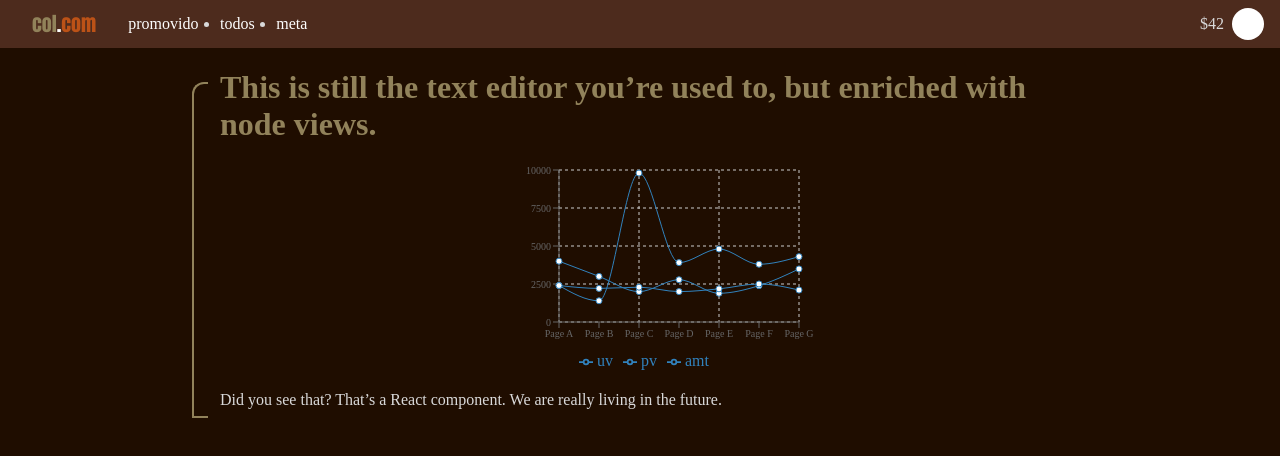
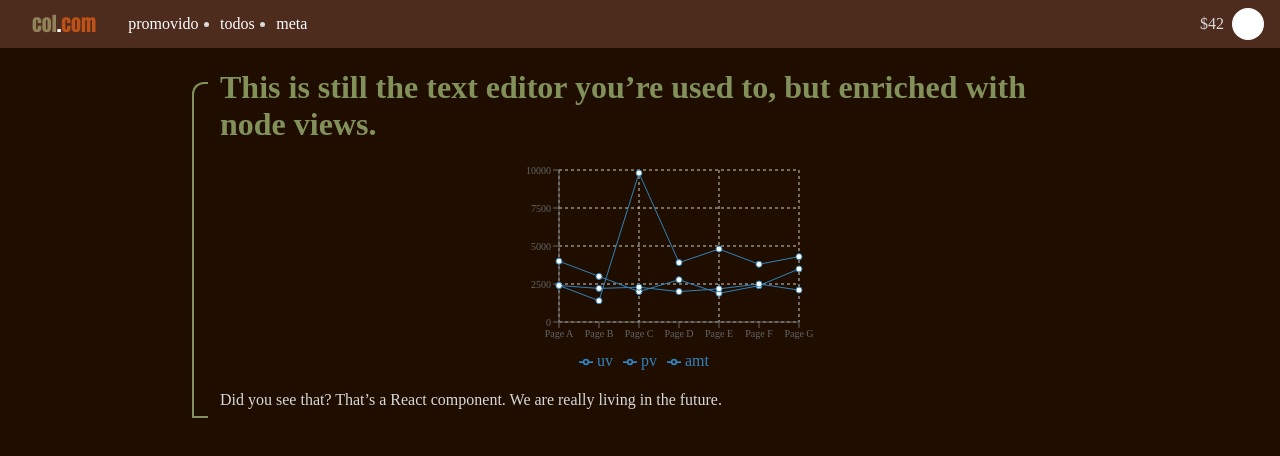
Before and after one commit to joallace/colcom, a React (Vite) app: page /write in a window 1280 px wide. Shown: the top 456 px of the page. Built offline with nearby package versions, Linux system fonts and the light colour scheme; some icons are missing.

Commit message:
Corrected chart insertion by button and a bit of styling

```diff
--- a/src/assets/scss/_export.module.scss
+++ b/src/assets/scss/_export.module.scss
@@ -5,4 +5,5 @@
     defaultGreen: $default-green;
     defaultOrange: $default-orange;
     defaultYellow: $default-yellow;
+    defaultInputBg: $default-input-bg;
 }
--- a/src/assets/scss/abstracts/_variables.scss
+++ b/src/assets/scss/abstracts/_variables.scss
@@ -5,9 +5,9 @@ $navbar-bg: #4D2B1D;
 $default-input-bg: darken($navbar-bg, 5%);
 
 // Default theme colors
-$default-green: #91825A;
+$default-green: #82915a;
 $default-orange: #BC5217;
-$default-yellow: #bcbc17;
+$default-yellow: #cdcd05;
 
 // Screen sizes
 $screen-sm: 640px;
--- a/src/components/Chart.jsx
+++ b/src/components/Chart.jsx
@@ -3,7 +3,7 @@ import { LineChart, Line, XAxis, YAxis, CartesianGrid, Tooltip, Legend } from 'r
 import { NodeViewWrapper, ReactNodeViewRenderer } from '@tiptap/react'
 import { mergeAttributes, Node } from '@tiptap/core'
 
-import { defaultOrange, defaultGreen, defaultYellow } from "@/assets/scss/_export.module.scss"
+import { defaultOrange, defaultGreen, defaultYellow, defaultInputBg } from "@/assets/scss/_export.module.scss"
 import useScreenSize from '@/hooks/useScreenSize';
 
 
@@ -12,8 +12,6 @@ export const TipTapLineChart = props => {
   let isDesktop = useScreenSize()
 
   const defaultColors = [defaultOrange, defaultGreen, defaultYellow]
-
-  console.log(props.node.attrs)
 
   if(data)
     return (
@@ -32,11 +30,11 @@ export const TipTapLineChart = props => {
           <CartesianGrid strokeDasharray="3 3" />
           <XAxis dataKey="name" fontSize={isDesktop ? null : 10} foc/>
           <YAxis fontSize={isDesktop ? null : 10} />
-          <Tooltip />
+          <Tooltip contentStyle={{"backgroundColor": defaultInputBg, borderRadius:"0.25rem", border: "1px solid #737373"}}/>
           <Legend />
           {Object.keys(data[0]).map((row, index) => {
               if (row !== "name")
-                return <Line type="monotone" dataKey={row} stroke={defaultColors[index-1]} activeDot={{ r: 8 }} />
+                return <Line dataKey={row} stroke={defaultColors[index-1]} />
           })}
 
         </LineChart>
--- a/src/components/TextEditor.jsx
+++ b/src/components/TextEditor.jsx
@@ -83,10 +83,9 @@ export default ({setContent = () => {}, tableConfig={maxRows: 100, maxColumns: 5
   const validateTableInterval = () => (numberColumns>=1 && numberColumns <= tableConfig.maxColumns && numberRows>=2 && numberRows <= tableConfig.maxRows)
 
   const insertTable = () => { validateTableInterval() && editor.chain().focus().insertTable({ rows: numberRows, cols: numberColumns, withHeaderRow: true }).run() }
-  console.log(JSON.stringify(chartData).replace("\"", "'"))
   return (
     <>
-      {(editor && !editor.isActive("heading", { level: 1 }) && !editor.isActive("table") && !editor.isActive("reactComponent")) &&
+      {(editor && !editor.isActive("heading", { level: 1 }) && !editor.isActive("table")) &&
         <div>
           <BubbleMenu
             className="menu"
@@ -182,7 +181,7 @@ export default ({setContent = () => {}, tableConfig={maxRows: 100, maxColumns: 5
                   <PiQuotesFill title="inserir citação" />
                 </button>
                 <button
-                  onClick={() => editor.chain().focus().insertContent("<chart/>").run()}
+                  onClick={() => editor.chain().focus().insertContent(`<chart data="${JSON.stringify(chartData).replace(/\"/g, "'")}"/>`).run()}
                   className="icon"
                 >
                   <PiPresentationChartFill title="inserir gráfico" />
```
